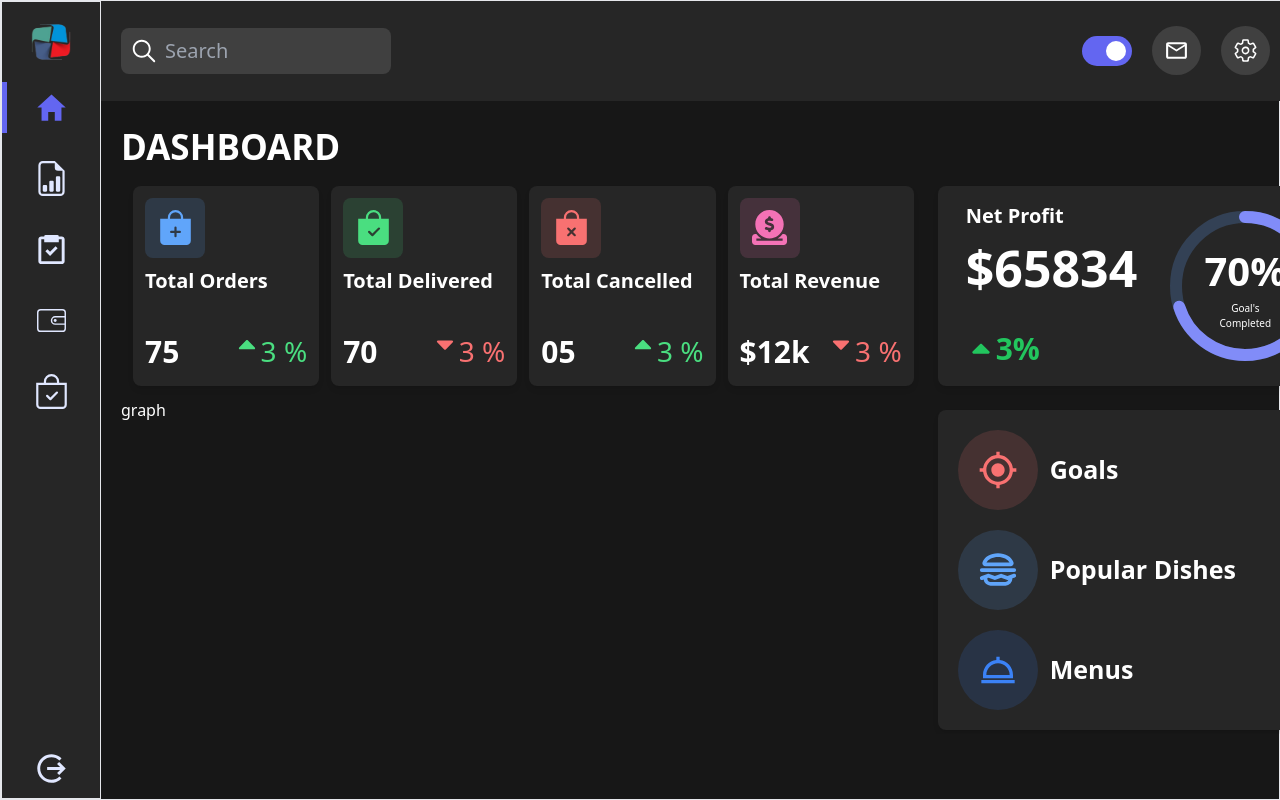
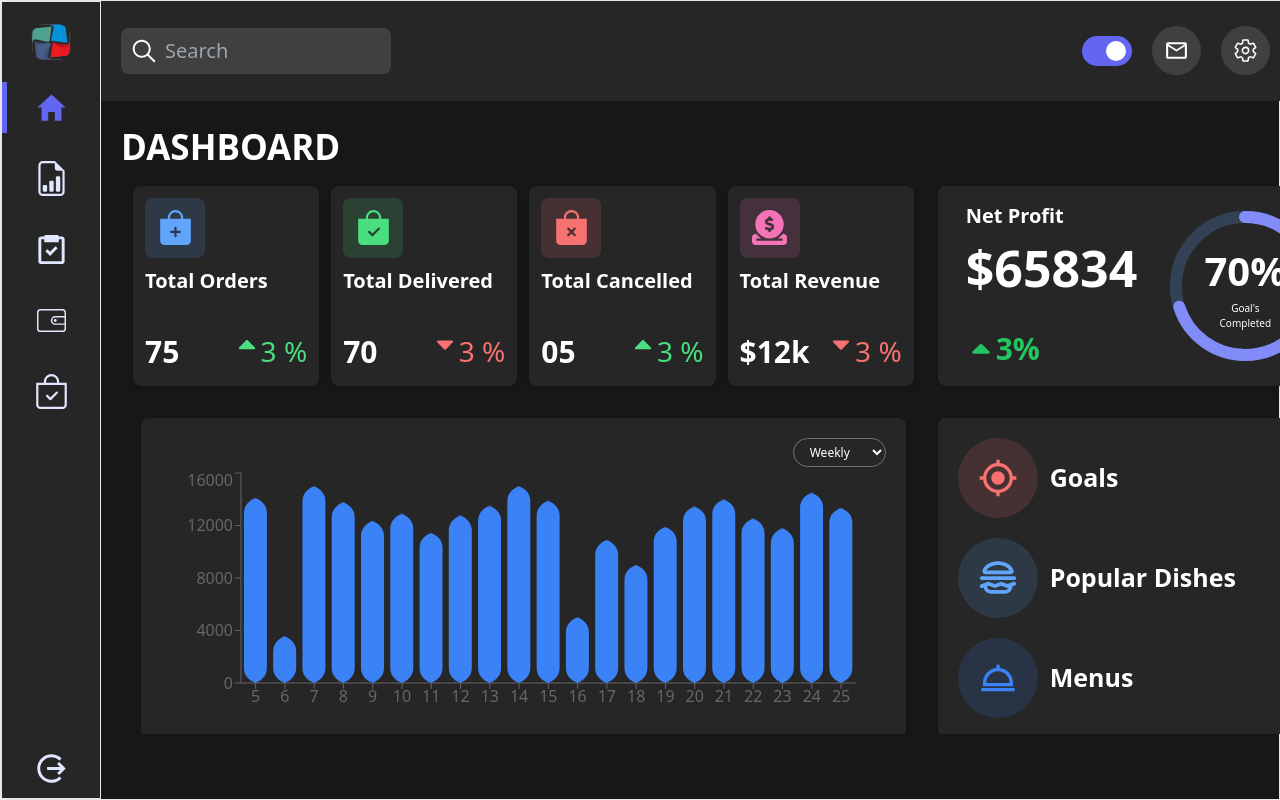
Before and after one commit to iamkishoremahto/dashboard, a React (Vite) app: page / in a window 1280 px wide. Shown: the top 800 px of the page. Built offline with nearby package versions, Linux system fonts and the light colour scheme.

Commit message:
working on bar graph

```diff
--- a/package.json
+++ b/package.json
@@ -12,11 +12,13 @@
   "dependencies": {
     "chart.js": "^4.4.3",
     "react": "^18.3.1",
+    "react-chartjs-2": "^5.2.0",
     "react-circular-progressbar": "^2.1.0",
     "react-dom": "^18.3.1",
     "react-icons": "^5.2.1",
     "react-router": "^6.26.0",
     "react-router-dom": "^6.26.0",
+    "recharts": "^2.12.7",
     "zustand": "^4.5.4"
   },
   "devDependencies": {
--- /dev/null
+++ b/src/Components/ProfitChart.jsx
@@ -0,0 +1,58 @@
+
+import React, { PureComponent } from 'react';
+import { BarChart, Bar, Rectangle, XAxis, YAxis, CartesianGrid, Tooltip, Legend, ResponsiveContainer, CartesianAxis } from 'recharts';
+
+
+export default function ProfitChart({ data }) {
+
+  const getPath = (x, y, width, height) => {
+    const radius = 15
+    return `M${x + radius},${y}
+    H${x + width - radius}
+    A${radius},${radius} 0 0 1 ${x + width},${y + radius}
+    V${y + height - radius}
+    A${radius},${radius} 0 0 1 ${x + width - radius},${y + height}
+    H${x + radius}
+    A${radius},${radius} 0 0 1 ${x},${y + height - radius}
+    V${y + radius}
+    A${radius},${radius} 0 0 1 ${x + radius},${y}
+    Z`;
+  };
+
+  const Rectangle = (props) => {
+    const { fill, x, y, width, height } = props;
+
+    return <path d={getPath(x, y, width, height)} stroke="none" fill={fill} />;
+  };
+
+  return (
+    <>
+    <div className='h-full w-full bg-indigo-50 dark:bg-neutral-800 p-5 pt-[50px] rounded-lg shadow-md'>
+
+
+    <ResponsiveContainer width="100%" height="100%">
+        <BarChart
+          width={500}
+          height={300}
+          data={data}
+          margin={{
+            top: 5,
+            right: 30,
+            left: 20,
+            bottom: 5,
+          }}
+        >
+          {/* <CartesianGrid strokeDasharray="3 3" /> */}
+          <XAxis dataKey="order" />
+          <YAxis />
+          <Tooltip  />
+          {/* <CartesianGrid strokeDasharray="3 3" /> */}
+
+          <Bar dataKey="profit" fill="#3b82f6" shape = {<Rectangle />}  />
+
+        </BarChart>
+      </ResponsiveContainer>
+      </div>
+    </>
+  )
+}
--- a/src/Pages/Dashboard/Sections/Section2.jsx
+++ b/src/Pages/Dashboard/Sections/Section2.jsx
@@ -4,14 +4,47 @@ import LinkCard from "../../../Components/LinkCard"
 import { MdMyLocation } from "react-icons/md";
 import { PiHamburgerBold } from "react-icons/pi";
 import { BiDish } from "react-icons/bi";
+import BarChart from "../../../Components/ProfitChart";
+import {useProfitStore} from "../../../Store/useStore"
+import { useEffect } from "react"
+import {Weekly , Monthly, Yearly} from  "../../../assets/ProfitData"
+
 
 export default function Section2() {
+
+  const { data, setData } = useProfitStore()
+
+  const handleChartData = (e) => {
+    let targetData = e.target.value;
+    if(targetData === 'Weekly'){
+      setData(Weekly)
+    }
+    else if(targetData === 'Monthly'){
+      setData(Monthly)
+    }
+    else if( targetData === 'Yearly'){
+      setData(Yearly)
+    }
+  }
+
+  useEffect(() =>{
+    setData(Weekly)
+  },[])
   return (
     <>
     <SectionLayout>
 
-        <div>
-            graph
+        <div className=" h-[400px] md:h-[360px] relative p-5 flex items-center justify-center ">
+
+            <div className=" text-black absolute top-10 right-10">
+              <select onChange={handleChartData} name="data" className="rounded-full p-1 bg-indigo-50 border dark:bg-neutral-800 dark:text-white dark:border-neutral-500 px-3 border-indigo-400 text-[12px] ">
+                <option value="Weekly">Weekly</option>
+                <option value="Monthly">Monthly</option>
+                <option value="Yearly">Yearly</option>
+              </select>
+            </div>
+
+            <BarChart data = {data} />
         </div>
         <div className="w-full p-3 ">
             <div className="flex  gap-5 flex-col p-5 rounded-lg shadow-md w-full  bg-indigo-50 text-black dark:text-white dark:bg-neutral-800">
--- a/src/Store/useStore.jsx
+++ b/src/Store/useStore.jsx
@@ -14,4 +14,9 @@ const useThemeStore = create((set) => ({
     setToggleMenu: () => set((state) => ({toggleMenu : !state.toggleMenu}))
 }))
 
-export {  useOrderStatusStore, useThemeStore }
+
+const useProfitStore = create((set) =>({
+    data:[],
+    setData: (newData) => set({data:newData})
+}))
+export {  useOrderStatusStore, useThemeStore, useProfitStore }
--- /dev/null
+++ b/src/assets/ProfitData.js
@@ -0,0 +1,57 @@
+ const  Weekly = [
+
+    { order: 5, profit: 14089 },
+    { order: 6, profit: 3560 },
+    { order: 7, profit: 14987 },
+    { order: 8, profit: 13765 },
+    { order: 9, profit: 12345 },
+    { order: 10, profit: 12890 },
+    { order: 11, profit: 11432 },
+    { order: 12, profit: 12765 },
+    { order: 13, profit: 13500 },
+    { order: 14, profit: 15000 },
+    { order: 15, profit: 13890 },
+    { order: 16, profit: 5000 },
+    { order: 17, profit: 10890 },
+    { order: 18, profit: 9000 },
+    { order: 19, profit: 11890 },
+    { order: 20, profit: 13456 },
+    { order: 21, profit: 13987 },
+    { order: 22, profit: 12543 },
+    { order: 23, profit: 11789 },
+    { order: 24, profit: 14500 },
+    { order: 25, profit: 13345 }
+  ];
+
+  const Monthly = [
+    { order: 'Jan', profit: 140089 },
+    { order: 'Feb', profit: 35060 },
+    { order: 'Mar', profit: 57632 },
+    { order: 'Apr', profit: 83197 },
+    { order: 'May', profit: 42428 },
+    { order: 'Jun', profit: 65271 },
+    { order: 'Jul', profit: 94815 },
+    { order: 'Aug', profit: 55349 },
+    { order: 'Sep', profit: 77128 },
+    { order: 'Oct', profit: 31784 },
+    { order: 'Nov', profit: 49859 },
+    { order: 'Dec', profit: 60614 }
+];
+
+
+const Yearly = [
+    { order: 2015, profit: 742134 },
+    { order: 2016, profit: 865279 },
+    { order: 2017, profit: 590431 },
+    { order: 2018, profit: 722846 },
+    { order: 2019, profit: 838942 },
+    { order: 2020, profit: 654890 },
+    { order: 2021, profit: 912345 },
+    { order: 2022, profit: 781234 },
+    { order: 2023, profit: 839276 },
+    { order: 2024, profit: 967456 }
+];
+
+
+
+  export  {Weekly , Monthly, Yearly};
```
Also changed, not shown: 1 other file (tests, documents, lock files or other folders).
